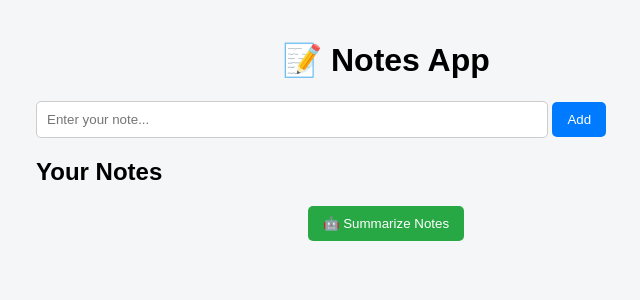
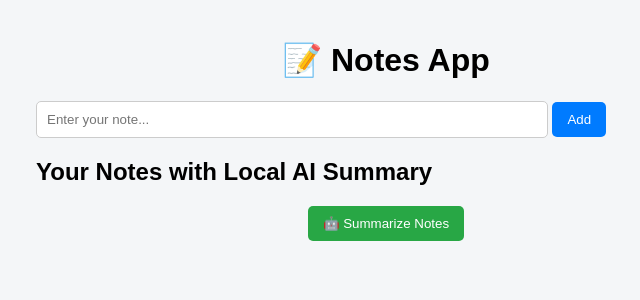
Before and after one commit to sanat301/notes-app-ai, a Flask app: page / in a window 1280 px wide. Shown: the top 300 px of the page, without its empty margins (254-894 px from the left). Run offline with Flask 3, Linux system fonts and the light colour scheme; data that the repository does not hold is empty.

```diff
--- a/templates/index.html
+++ b/templates/index.html
@@ -90,7 +90,7 @@
 </form>
 
 <!-- Notes List -->
-<h2>Your Notes</h2>
+<h2>Your Notes with Local AI Summary</h2>
 <ul>
     {% for note in notes %}
         <li>
```
